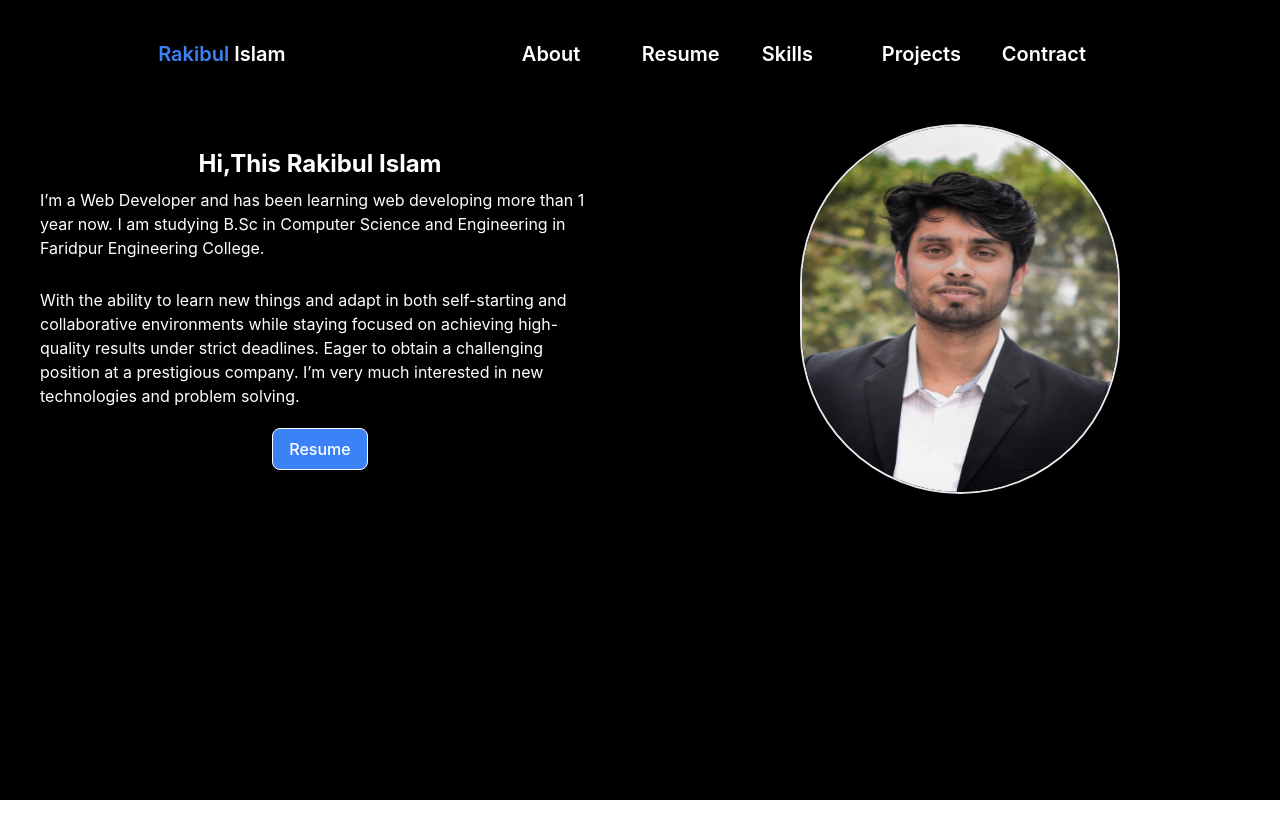
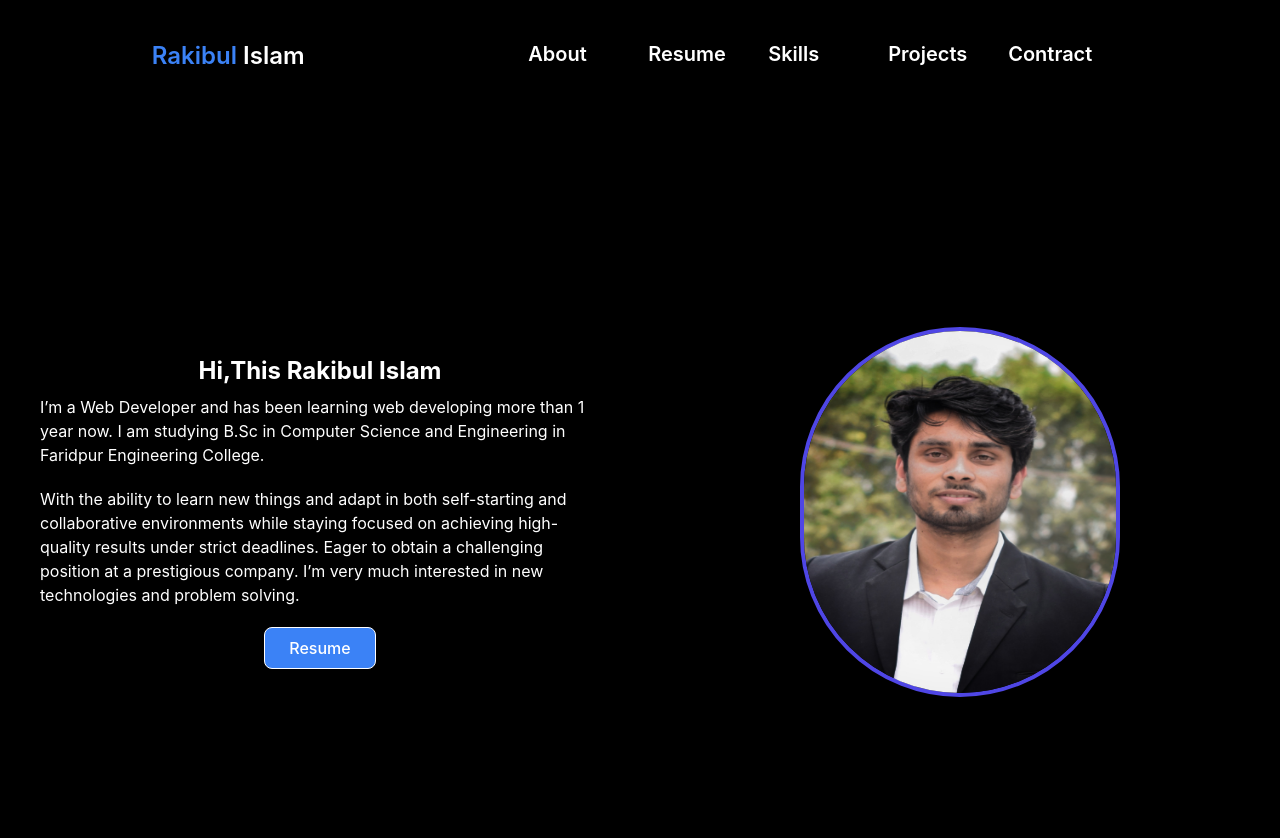
Before and after one commit to Flocky05/RakibulIslam, a React (Vite) app: page / in a window 1280 px wide. Shown: the top 838 px of the page. Before the commit the page ends 800 px from the top, so only its background shows below. Built offline with nearby package versions, Linux system fonts and the light colour scheme.

Commit message:
update home page

```diff
--- a/src/component/Header/Header.jsx
+++ b/src/component/Header/Header.jsx
@@ -3,7 +3,7 @@
 const Header = () => {
     return (
         <div className="flex justify-around p-10 text-white text-xl font-semibold">
-            <a href="/"> <span className="text-blue-500">Rakibul</span> Islam </a>
+            <a className="text-2xl" href="/"> <span className="text-blue-500">Rakibul</span> Islam </a>
             <div className="grid grid-cols-5 w-2/4">
                 <a href="/about">About</a>
                 <a href="/resume">Resume</a>
--- a/src/component/Home/Home.jsx
+++ b/src/component/Home/Home.jsx
@@ -5,17 +5,17 @@ const Home = () => {
         window.open(url);
     }
     return (
-        <div className="flex justify-around items-center pt-15">
-            <div className="p-10 flex flex-col items-center w-2/4">
+        <div className="lg:flex grid grid-cols-1 justify-around items-center pt-15 h-screen">
+            <div className="p-10 justify-items-center text-center lg:text-start lg:w-2/4">
                 <h2 className="text-2xl font-bold">Hi,This Rakibul Islam</h2>
                 <p className="my-2">I’m a Web Developer and has been learning web developing more than 1 year now. I am studying B.Sc in Computer Science and Engineering in Faridpur Engineering College.</p>
                 <p className="my-5">With the ability to learn new things and adapt in both self-starting and collaborative environments while staying focused on achieving high-quality results under strict deadlines. Eager to obtain a challenging position at a prestigious company. I’m very much interested in new technologies and problem solving.</p>
-                <button className="bg-blue-500 text-white px-4 py-2 rounded-lg border-white" onClick={()=>newTab('https://drive.google.com/file/d/1GXtvXuihnkRckEdls9hxbQnFCLkQKQT8/view')}>
+                <button className="bg-blue-500 text-white px-6 py-2 rounded-lg border-white" onClick={()=>newTab('https://drive.google.com/file/d/1GXtvXuihnkRckEdls9hxbQnFCLkQKQT8/view')}>
                     Resume
                 </button>
             </div>
-            <div className="w-2/4 flex flex-col items-center ">
-                <img className="w-2/4 h-[370px] rounded-full border-2" src={img} alt="" />
+            <div className="lg:w-2/4 flex flex-col items-center ">
+                <img className="w-2/4 h-[370px] rounded-full border-4 border-indigo-600" src={img} alt="" />
             </div>
         </div>
     );
```
